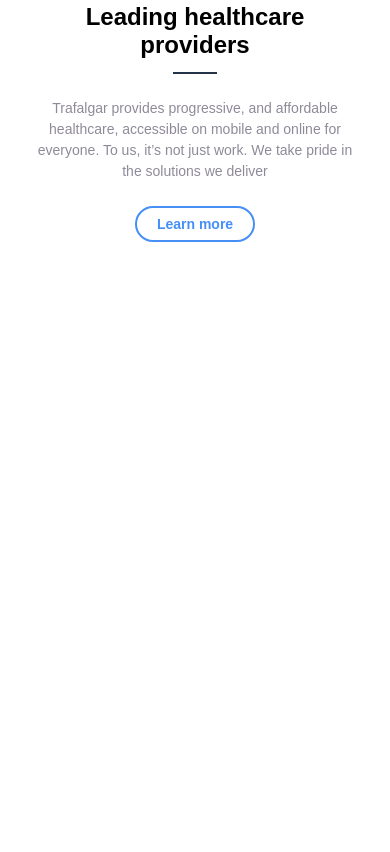
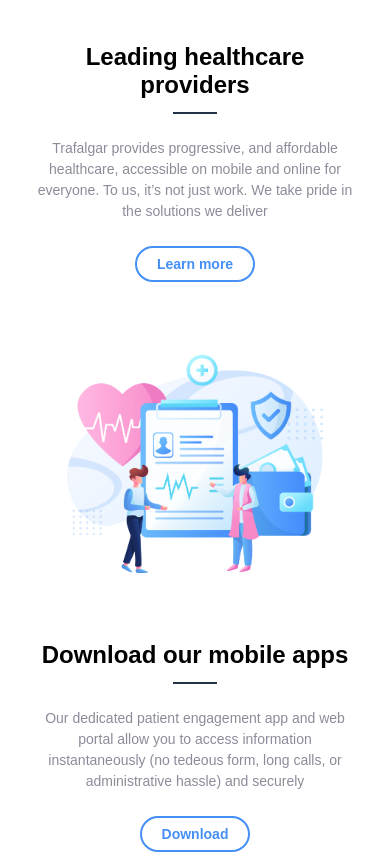
Before and after one commit to hamza-aamir-1/Landing-Page-using-HTML-CSS, a plain HTML site: page index.html in a window 390 px wide. Shown: the part 3060-3912 px from the top of the page. Before the commit the page ends 3372 px from the top, so only its background shows below. Drawn offline with Linux system fonts and the light colour scheme.

Commit message:
Download Our Apps Section Done

```diff
--- a/css/style.css
+++ b/css/style.css
@@ -239,6 +239,12 @@ body{
     left: 0;
 }
 
+/* Download App */
+.download_app_content{
+    width: 60%;
+    padding-right: 50px;
+}
+
 /* Media Queries */
 @media screen and (max-width: 1200px) {
     /* Button */
@@ -274,6 +280,12 @@ body{
         bottom: 0;
         left: 0;
     }
+
+    /* Download App */
+    .download_app_content{
+        width: 60%;
+        padding-right: 50px;
+    }
 }
 
 @media screen and (max-width: 992px) {
@@ -283,7 +295,7 @@ body{
         flex-direction: column;
     }
     .hero_img{
-        padding: 0% 15%;
+        padding: 0% 20%;
     }
     .hero_content{
         padding: 25px 20px;
@@ -312,6 +324,7 @@ body{
         width: 100%;
         padding-left: 0px;
         text-align: center;
+        padding-top: 40px;
     }
     .leading_health_heading{
         font-size: 1.8rem;
@@ -321,6 +334,15 @@ body{
         height: 2px;
         bottom: 0;
         left: 43%;
+    }
+
+    /* Download App */
+    .download_app_content{
+        width: 100%;
+        order: 2;
+        padding-top: 40px;
+        padding-right: 0px;
+        text-align: center;
     }
 }
 
@@ -405,11 +427,6 @@ body{
     }
 
     /* Leading Healthcare */
-    .leading_health_content{
-        width: 100%;
-        padding-left: 0px;
-        text-align: center;
-    }
     .leading_health_heading{
         font-size: 1.5rem;
     }
--- a/index.html
+++ b/index.html
@@ -141,5 +141,23 @@
 </section>
 <!-- Leading Healthcare -->
 
+<!-- === Download Apps === -->
+<section class="hero_section padding">
+    <section class="download_app_content">
+        <h1 class="dark_black leading_health_heading">
+            Download our mobile apps
+        </h1>
+        <p class="hero_text text">Our dedicated patient engagement app and
+            web portal allow you to access information instantaneously (no tedeous form, long calls, or administrative hassle) and securely</p>
+        <form action="">
+            <button class="btn_outline">Download</button>
+        </form>
+    </section>
+    <section class="hero_img">
+        <img src="img/trafalgar-header illustration 1.png" width="100%" alt="">
+    </section>
+</section>
+<!-- Download Apps -->
+
 </body>
 </html>
```
Also changed, not shown: img/download.png (added).
